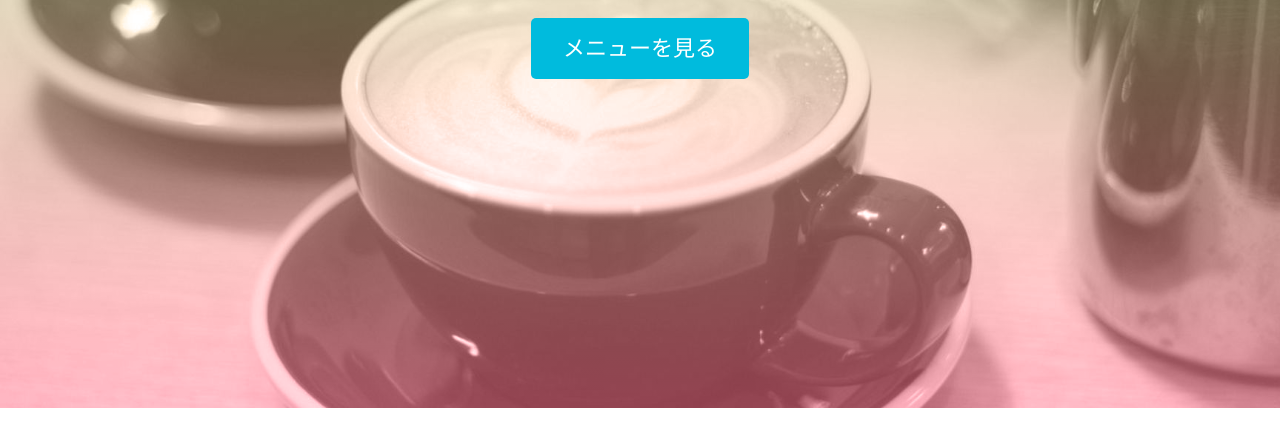
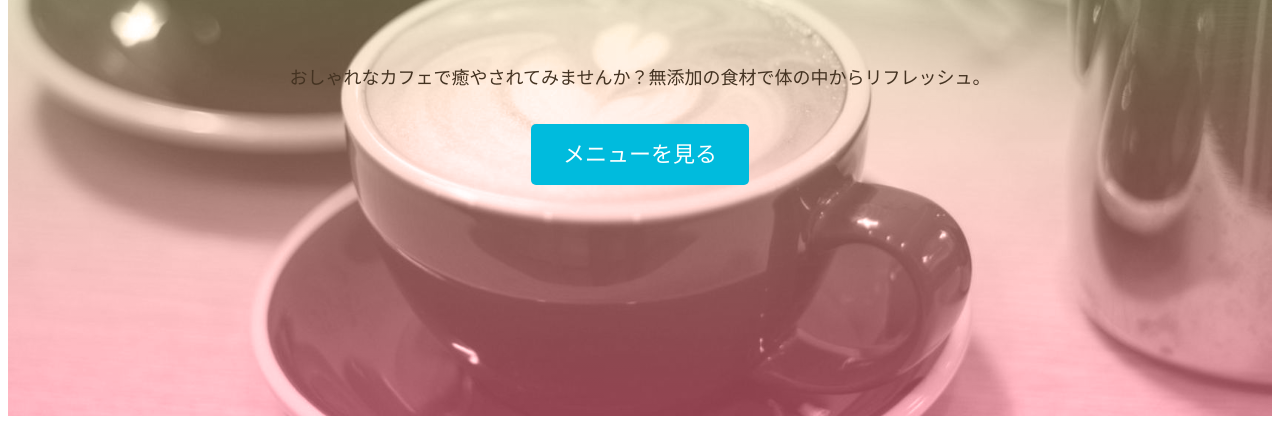
Before and after one commit to momoriko/WCBCafe, a plain HTML site: page index.html in a window 1280 px wide. Shown: the part 392-816 px from the top of the page. Drawn offline with Linux system fonts and the light colour scheme; some packages are replaced by stand-ins of ours.

Commit message:
Update index.html

```diff
--- a/index.html
+++ b/index.html
@@ -8,9 +8,9 @@
         <meta name="viewport" content="width=device-width, initial-scale=1">
 
     <!-- CSS -->
-        <link rel="stylesheet" href="https://unpkg.com/ress/dist/ress.min.css">
+        <link rel="stylesheet" href="https://momoriko.github.io/WCBCafe/css/style.css">
         <link href="https://fonts.googleapis.com/css?family=Philosopher" rel="stylesheet">
-        <link href="https://momoriko.github.io/WCBCafe/css/style.css" rel="stylesheet">
+
     </head>
 
     <body>
```
